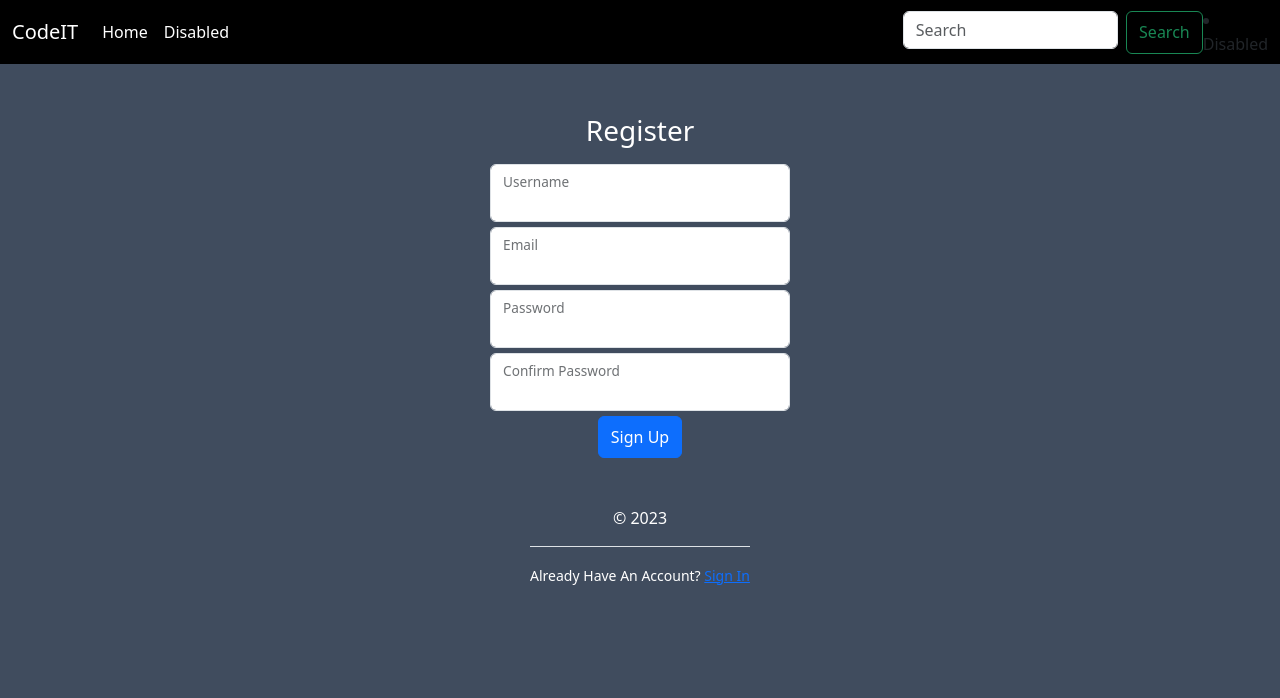
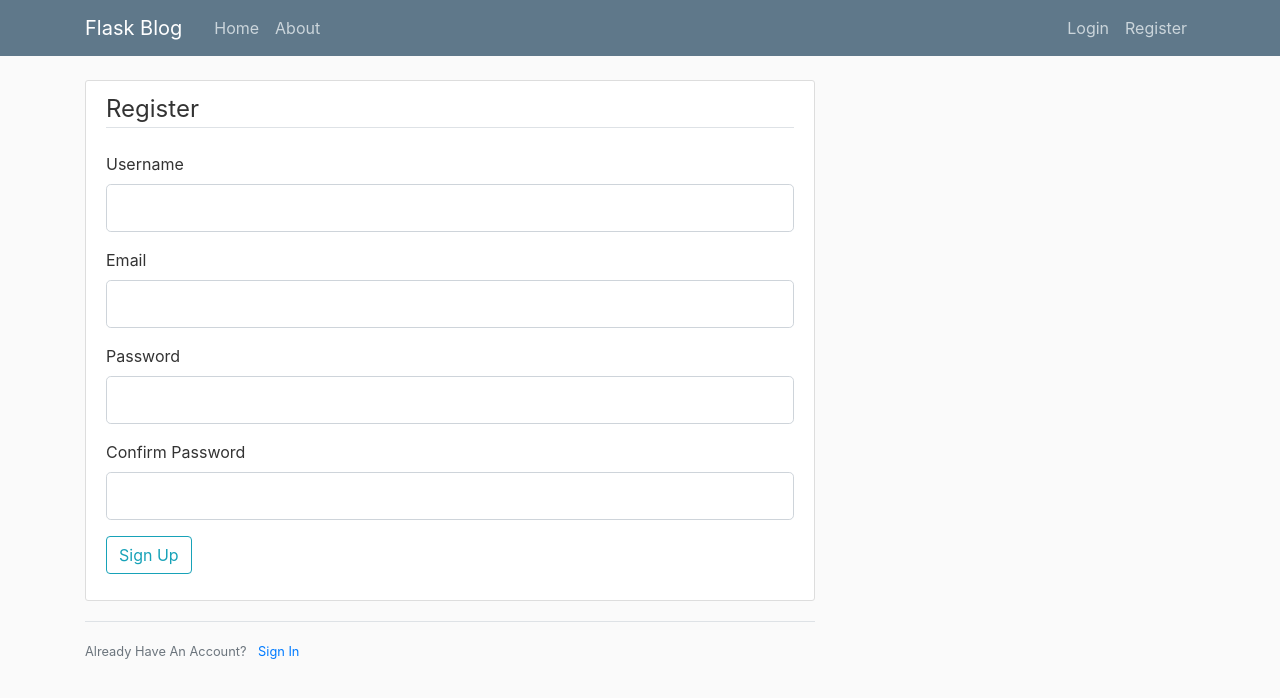
Before and after one commit to shaury-96/codeit, a Flask app: page /register in a window 1280 px wide. Shown: the top 698 px of the page. Run offline with Flask 3, Linux system fonts and the light colour scheme; some libraries are stand-ins or nearby versions.

Commit message:
newdesign updated 1

```diff
--- a/Templates/layout.html
+++ b/Templates/layout.html
@@ -1,52 +1,46 @@
 <!DOCTYPE html>
-<html lang="en">
+<html>
 <head>
-    <link href="https://cdn.jsdelivr.net/npm/bootstrap@5.3.0/dist/css/bootstrap.min.css" rel="stylesheet" integrity="sha384-9ndCyUaIbzAi2FUVXJi0CjmCapSmO7SnpJef0486qhLnuZ2cdeRhO02iuK6FUUVM" crossorigin="anonymous">
-    <link rel="stylesheet" href="/static/layout.css">
-    <link rel="stylesheet" href="/static/form.css">
-    <meta charset="UTF-8">
-     {%if title%}
-    <title>CodeIT-{{title}}</title>
-    {%else%}
-    <title>CodeIT</title>
-    {%endif%}
+    <!-- Required meta tags -->
+    <meta charset="utf-8">
+    <meta name="viewport" content="width=device-width, initial-scale=1, shrink-to-fit=no">
+
+    <!-- Bootstrap CSS -->
+    <link rel="stylesheet" href="https://maxcdn.bootstrapcdn.com/bootstrap/4.0.0/css/bootstrap.min.css" integrity="sha384-Gn5384xqQ1aoWXA+058RXPxPg6fy4IWvTNh0E263XmFcJlSAwiGgFAW/dAiS6JXm" crossorigin="anonymous">
+
+    <link rel="stylesheet" type="text/css" href="{{ url_for('static', filename='main.css') }}">
+
+    {% if title %}
+        <title>Flask Blog - {{ title }}</title>
+    {% else %}
+        <title>Flask Blog</title>
+    {% endif %}
 </head>
-<body style="width:100%; background-color:#404c5e;">
-
-
-    <nav class="navbar navbar-expand-lg">
-        <div class="container-fluid">
-            <a class="navbar-brand" href="#">CodeIT</a>
-            <button class="navbar-toggler" type="button" data-bs-toggle="collapse" data-bs-target="#navbarSupportedContent"
-                    aria-controls="navbarSupportedContent" aria-expanded="false" aria-label="Toggle navigation">
+<body>
+    <header class="site-header">
+      <nav class="navbar navbar-expand-md navbar-dark bg-steel fixed-top">
+        <div class="container">
+          <a class="navbar-brand mr-4" href="/">Flask Blog</a>
+          <button class="navbar-toggler" type="button" data-toggle="collapse" data-target="#navbarToggle" aria-controls="navbarToggle" aria-expanded="false" aria-label="Toggle navigation">
             <span class="navbar-toggler-icon"></span>
           </button>
-            <div class="collapse navbar-collapse" id="navbarSupportedContent">
-                <ul class="navbar-nav me-auto mb-2 mb-lg-0">
-                    <li class="nav-item">
-                        <a class="nav-link active" aria-current="page" href="#">Home</a>
-                    </li>
-<!--                    <li class="nav-item">-->
-<!--                        <a class="nav-link" href="#">Link</a>-->
-<!--                    </li>-->
-
-                    <li class="nav-item">
-                        <a class="nav-link disabled">Disabled</a>
-                    </li>
-                </ul>
-                <form class="d-flex" role="search">
-                    <input class="form-control me-2" type="search" placeholder="Search" aria-label="Search">
-                    <button class="btn btn-outline-success" type="submit">Search</button>
-                </form>
-                 <li class="nav-item">
-                        <a class="nav-link disabled">Disabled</a>
-                 </li>
+          <div class="collapse navbar-collapse" id="navbarToggle">
+            <div class="navbar-nav mr-auto">
+              <a class="nav-item nav-link" href="{{ url_for('home') }}">Home</a>
+              <a class="nav-item nav-link" href="{{ url_for('about') }}">About</a>
+            </div>
+            <!-- Navbar Right Side -->
+            <div class="navbar-nav">
+              <a class="nav-item nav-link" href="{{ url_for('login') }}">Login</a>
+              <a class="nav-item nav-link" href="{{ url_for('register') }}">Register</a>
+            </div>
           </div>
         </div>
       </nav>
-
-
-    <div class="container">
+    </header>
+    <main role="main" class="container">
+      <div class="row">
+        <div class="col-md-8">
           {% with messages = get_flashed_messages(with_categories=true) %}
             {% if messages %}
               {% for category, message in messages %}
@@ -56,12 +50,16 @@
               {% endfor %}
             {% endif %}
           {% endwith %}
+          {% block content %}{% endblock %}
+        </div>
 
-        {% block content %}{% endblock %}
+    </main>
 
-    </div>
-    <script src="https://cdn.jsdelivr.net/npm/bootstrap@5.3.0/dist/js/bootstrap.bundle.min.js"
-            integrity="sha384-geWF76RCwLtnZ8qwWowPQNguL3RmwHVBC9FhGdlKrxdiJJigb/j/68SIy3Te4Bkz"
-            crossorigin="anonymous"></script>
+
+    <!-- Optional JavaScript -->
+    <!-- jQuery first, then Popper.js, then Bootstrap JS -->
+    <script src="https://code.jquery.com/jquery-3.2.1.slim.min.js" integrity="sha384-KJ3o2DKtIkvYIK3UENzmM7KCkRr/rE9/Qpg6aAZGJwFDMVNA/GpGFF93hXpG5KkN" crossorigin="anonymous"></script>
+    <script src="https://cdnjs.cloudflare.com/ajax/libs/popper.js/1.12.9/umd/popper.min.js" integrity="sha384-ApNbgh9B+Y1QKtv3Rn7W3mgPxhU9K/ScQsAP7hUibX39j7fakFPskvXusvfa0b4Q" crossorigin="anonymous"></script>
+    <script src="https://maxcdn.bootstrapcdn.com/bootstrap/4.0.0/js/bootstrap.min.js" integrity="sha384-JZR6Spejh4U02d8jOt6vLEHfe/JQGiRRSQQxSfFWpi1MquVdAyjUar5+76PVCmYl" crossorigin="anonymous"></script>
 </body>
 </html>
--- a/Templates/register.html
+++ b/Templates/register.html
@@ -1,81 +1,71 @@
-{%extends "layout.html"%}
+{% extends "layout.html" %}
 {% block content %}
-<div class="container">
+    <div class="content-section">
+        <form method="POST" action="">
+            {{ form.hidden_tag() }}
+            <div class="form-group">
+                <legend class="border-bottom mb-4">Register</legend>
+                <div class="form-group">
+                    {{ form.username.label(class="form-control-label") }}
 
-    <form method="POST" action="" >
-        {{form.hidden_tag()}}
-<!--        <img class="mb-4" src="/docs/5.3/assets/brand/bootstrap-logo.svg" alt="" width="72" height="57">-->
-        <h1 class="h3 mb-3 fw-normal" >Register</h1>
-
-        <div class="form-floating">
-<!--          <input type="email" class="form-control" id="floatingInput" placeholder="name@example.com">-->
-<!--            <label for="floatingInput" >{{ form.username.label.text }}</label>-->
                     {% if form.username.errors %}
-                        {{ form.username(class="form-control is-invalid") }}
+                        {{ form.username(class="form-control form-control-lg is-invalid") }}
                         <div class="invalid-feedback">
                             {% for error in form.username.errors %}
                                 <span>{{ error }}</span>
                             {% endfor %}
                         </div>
                     {% else %}
-                        {{ form.username(class="form-control") }}
+                        {{ form.username(class="form-control form-control-lg") }}
                     {% endif %}
-             {{ form.username.label() }}
-
                 </div>
-        <div class="form-floating">
-
+                <div class="form-group">
+                    {{ form.email.label(class="form-control-label") }}
                     {% if form.email.errors %}
-            {{ form.email(class="form-control is-invalid") }}
+                        {{ form.email(class="form-control form-control-lg is-invalid") }}
                         <div class="invalid-feedback">
                             {% for error in form.email.errors %}
                                 <span>{{ error }}</span>
                             {% endfor %}
                         </div>
                     {% else %}
-            {{ form.email(class="form-control") }}
+                        {{ form.email(class="form-control form-control-lg") }}
                     {% endif %}
-             {{ form.email.label() }}
                 </div>
-
-        <div class="form-floating">
+                <div class="form-group">
+                    {{ form.password.label(class="form-control-label") }}
                     {% if form.password.errors %}
-            {{ form.password(class="form-control is-invalid") }}
+                        {{ form.password(class="form-control form-control-lg is-invalid") }}
                         <div class="invalid-feedback">
                             {% for error in form.password.errors %}
                                 <span>{{ error }}</span>
                             {% endfor %}
                         </div>
                     {% else %}
-            {{ form.password(class="form-control") }}
+                        {{ form.password(class="form-control form-control-lg") }}
                     {% endif %}
-             {{ form.password.label() }}
                 </div>
-        <div class="form-floating">
+                <div class="form-group">
+                    {{ form.confirm_password.label(class="form-control-label") }}
                     {% if form.confirm_password.errors %}
-            {{ form.confirm_password(class="form-control is-invalid") }}
+                        {{ form.confirm_password(class="form-control form-control-lg is-invalid") }}
                         <div class="invalid-feedback">
                             {% for error in form.confirm_password.errors %}
                                 <span>{{ error }}</span>
                             {% endfor %}
                         </div>
                     {% else %}
-            {{ form.confirm_password(class="form-control") }}
+                        {{ form.confirm_password(class="form-control form-control-lg") }}
                     {% endif %}
-             {{ form.confirm_password.label() }}
                 </div>
-
-
-        <div>
-                {{ form.submit(class="btn btn-primary py-2") }}
             </div>
-<!--        <button class=c type="submit">Sign in</button>-->
-        <p class="mt-5 mb-3 ">© 2023</p>
-
+            <div class="form-group">
+                {{ form.submit(class="btn btn-outline-info") }}
+            </div>
         </form>
     </div>
     <div class="border-top pt-3">
-        <small style="color:white;">
+        <small class="text-muted">
             Already Have An Account? <a class="ml-2" href="{{ url_for('login') }}">Sign In</a>
         </small>
     </div>
--- a/static/form.css
+++ /dev/null
@@ -1,15 +0,0 @@
-.container{
-     display: flex;
-    flex-direction: column;
-    align-items: center;
-    justify-content: center;
-}
-form {
-    width: 300px; /* Set your desired form width */
-    text-align: center;
-    color:white;
-}
-.form-control{
-    margin-bottom:5px;
-
-}
--- a/static/layout.css
+++ /dev/null
@@ -1,32 +0,0 @@
-.navbar{
-    background-color:rgb(0,0,0);
-    margin-bottom:50px;
-
-}
-.navbar-brand{
-    color:white;
-}
-.navbar-brand:hover{
-color: #6c91d5;
-}
-navbar-toggler-icon:hover{
-
-}
-
-.navbar .navbar-nav .nav-item .nav-link {
-  color: white; /* Change to your desired text color */
-}
-.card{
-    margin-bottom: 10px; /* Center the card horizontally (optional) */
-    width:70rem;
-    color:white;
-    background-color:rgb(0,0,0);
-
-}
-.card-title{
-    color:#6c91d5;
-}
-.time{
-    font-size:12px;
-    color:#D2D7F99E;
-}
--- /dev/null
+++ b/static/main.css
@@ -0,0 +1,80 @@
+body {
+  background: #fafafa;
+  color: #333333;
+  margin-top: 5rem;
+}
+
+h1, h2, h3, h4, h5, h6 {
+  color: #444444;
+}
+
+.bg-steel {
+  background-color: #5f788a;
+}
+
+.site-header .navbar-nav .nav-link {
+  color: #cbd5db;
+}
+
+.site-header .navbar-nav .nav-link:hover {
+  color: #ffffff;
+}
+
+.site-header .navbar-nav .nav-link.active {
+  font-weight: 500;
+}
+
+.content-section {
+  background: #ffffff;
+  padding: 10px 20px;
+  border: 1px solid #dddddd;
+  border-radius: 3px;
+  margin-bottom: 20px;
+}
+
+.article-title {
+  color: #444444;
+}
+
+a.article-title:hover {
+  color: #428bca;
+  text-decoration: none;
+}
+
+.article-content {
+  white-space: pre-line;
+}
+
+.article-img {
+  height: 65px;
+  width: 65px;
+  margin-right: 16px;
+}
+
+.article-metadata {
+  padding-bottom: 1px;
+  margin-bottom: 4px;
+  border-bottom: 1px solid #e3e3e3
+}
+
+.article-metadata a:hover {
+  color: #333;
+  text-decoration: none;
+}
+
+.article-svg {
+  width: 25px;
+  height: 25px;
+  vertical-align: middle;
+}
+
+.account-img {
+  height: 125px;
+  width: 125px;
+  margin-right: 20px;
+  margin-bottom: 16px;
+}
+
+.account-heading {
+  font-size: 2.5rem;
+}
```
Also changed, not shown: Templates/home.html (+13 -12 lines), Templates/login.html (+26 -29 lines). Lines whose indentation alone changed are shown as unchanged.
